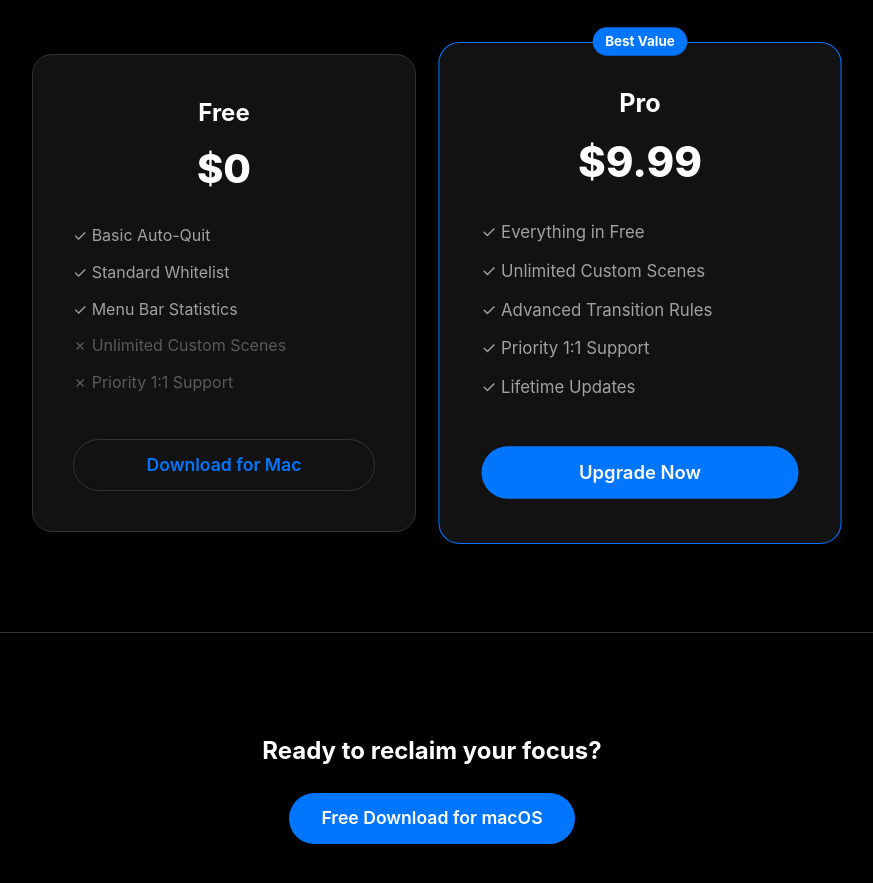
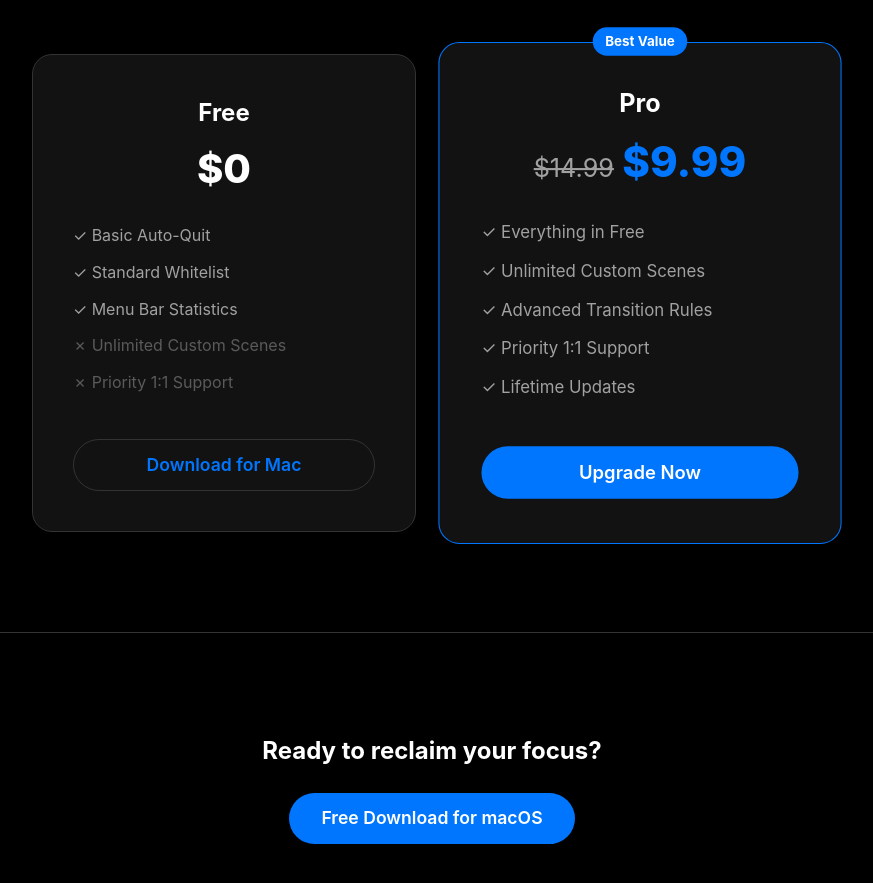
Before and after one commit to monkey-sking/AionWebsite, an Astro site: page / in a window 1280 px wide. Shown: the part 2660-3543 px from the top of the page, without its empty margins (208-1081 px from the left). Built offline with nearby package versions, Linux system fonts and the light colour scheme; Astro itself is replaced by a stand-in of ours.

Commit message:
fix: restore promotional pricing display

```diff
--- a/src/pages/index.astro
+++ b/src/pages/index.astro
@@ -82,7 +82,8 @@ const t = useTranslations(lang);
 					<div style="position: absolute; top: -15px; background: var(--primary); padding: 4px 12px; border-radius: 20px; font-size: 0.8rem; font-weight: 700;">{t('pricing.best')}</div>
 					<h3 style="margin-bottom: 0.5rem;">{t('pricing.pro')}</h3>
 					<div style="display: flex; align-items: baseline; gap: 0.5rem; margin-bottom: 1.5rem;">
-						<span style="font-size: 2.5rem; font-weight: 800;">$9.99</span>
+						<span style="text-decoration: line-through; color: var(--text-secondary); font-size: 1.5rem;">$14.99</span>
+						<span style="font-size: 2.5rem; font-weight: 800; color: var(--primary);">$9.99</span>
 					</div>
 					<ul style="list-style: none; text-align: left; margin-bottom: 2rem; color: var(--text-secondary); width: 100%;">
 						<li style="margin-bottom: 0.8rem;">✓ {t('pricing.feature.free_base')}</li>
```
